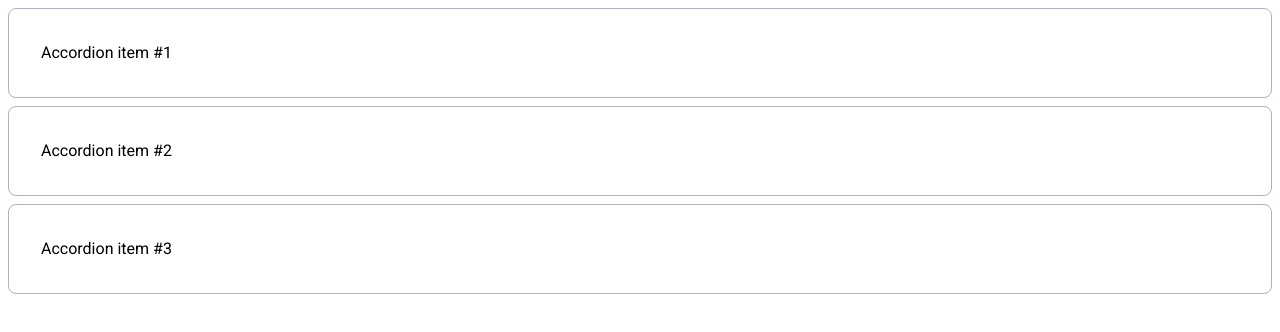
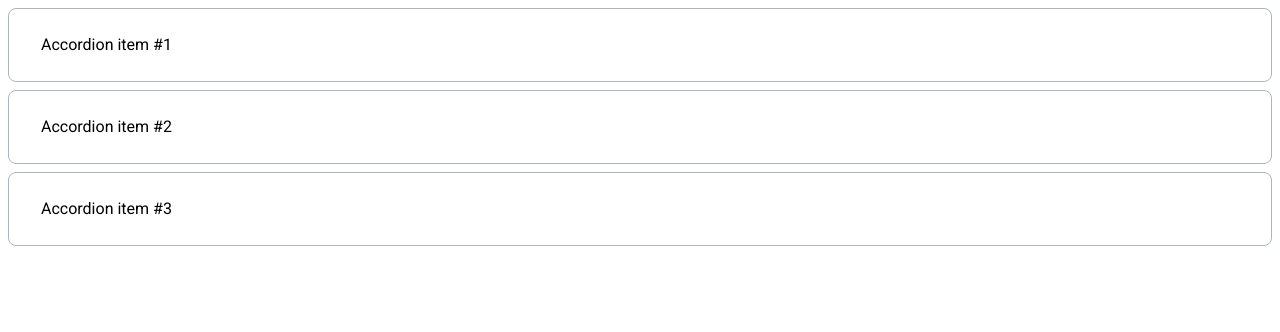
Before and after one commit to js-tasks-ru/htmlcss-20220811_konstantin87, a website: page 03-lection1/02-accordion/index.html in a window 1280 px wide. Drawn offline with Linux system fonts and the light colour scheme.

Commit message:
03-02-accordion: fix code review comments

```diff
--- a/03-lection1/02-accordion/accordion.css
+++ b/03-lection1/02-accordion/accordion.css
@@ -1,24 +1,17 @@
 /* Стилизация аккордеона */
-:root {
-  --primary-color: #4263eb;
-  --secondary-color: #7048e8;
-  --alternate-color: var(--gray3);
 
-  --white: #ffffff;
-  --black: #212429;
-  --gray1: #f8f9fa;
-  --gray2: #dde2e5;
-  --gray3: #acb5bd;
-  --gray4: #495057;
+.accordion__item {
+  border: 1px solid var(--grey-3);
+  border-radius: 8px;
+  font-family: 'Inter', sans-serif;
+  font-size: 16px;
+  line-height: 24px;
+  margin-bottom: 8px;
+  padding: 24px 32px;
 }
 
-.accordion__item {
-  border: 1px solid var(--gray3);
-  padding: 32px;
-  border-radius: 8px;
-  line-height: 24px;
-  font-size: 16px;
-  margin-bottom: 8px;
+.accordion__item[open] {
+  padding-bottom: 32px;
 }
 
 .accordion__item:nth-last-child {
```
